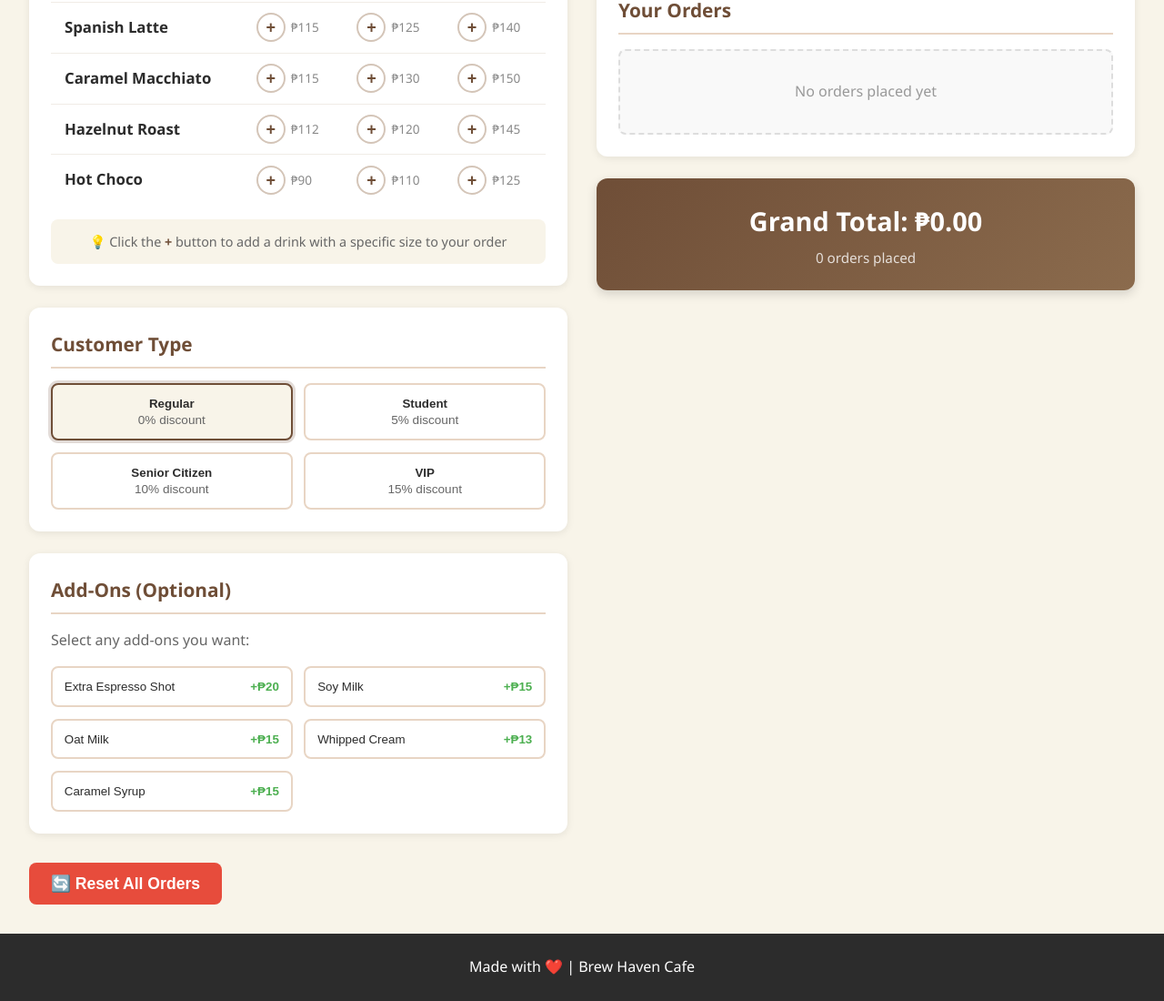
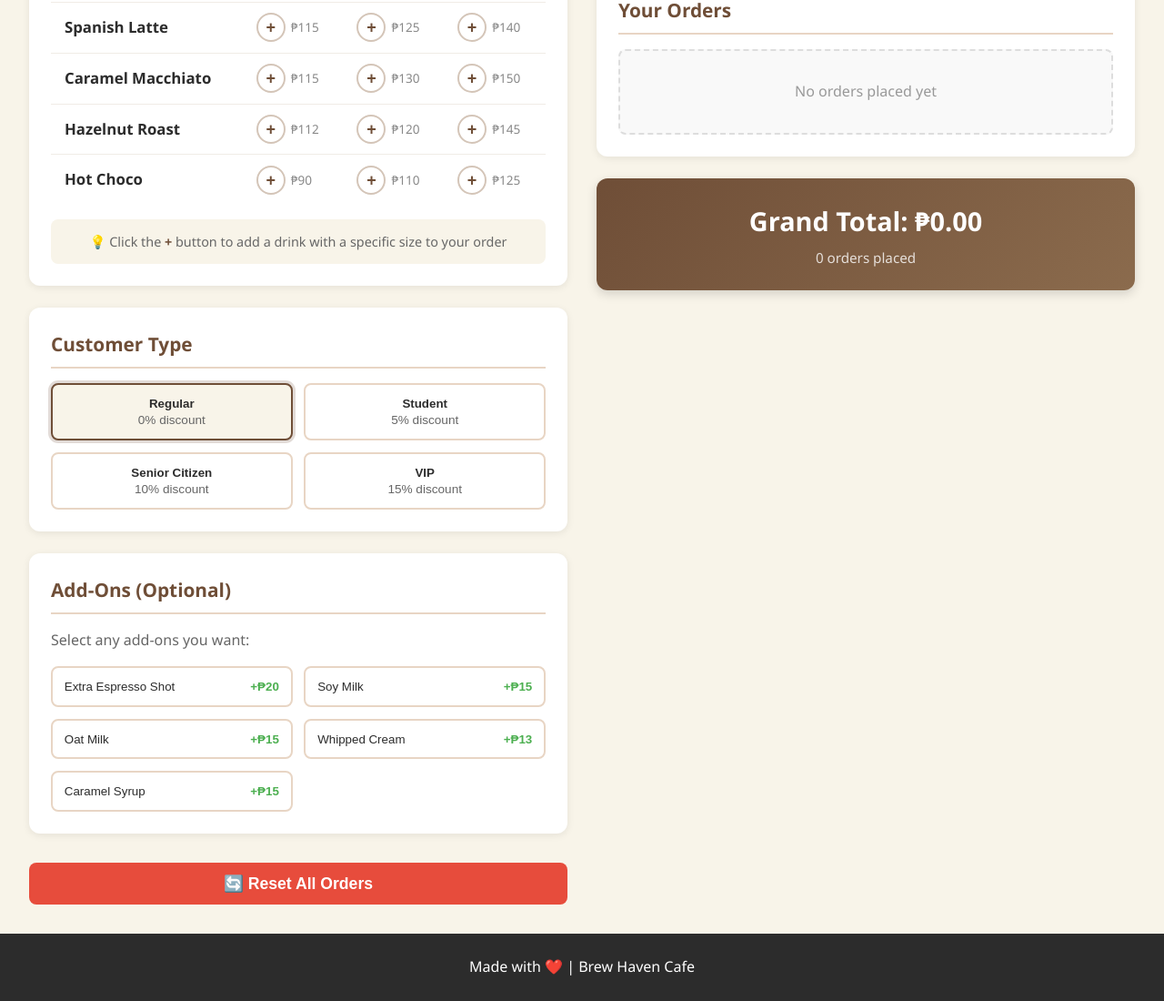
Before and after one commit to amhelie30/CafeOrderingSystem-ODDAtelier, a React (Create React App) app in the folder cafe-ordering-system/: page / in a window 1280 px wide. Shown: the part 402-1502 px from the top of the page at 91% size. Built offline with nearby package versions, Linux system fonts and the light colour scheme.

Commit message:
update button styles for better usability

```diff
--- a/cafe-ordering-system/src/App.css
+++ b/cafe-ordering-system/src/App.css
@@ -186,3 +186,71 @@ body {
     padding: 1rem;
   }
 }
+
+/* ===== LEFT PANEL ADJUSTMENTS ===== */
+.left-panel {
+  display: flex;
+  flex-direction: column;
+  gap: 1.5rem;
+}
+
+/* ===== ACTION BUTTONS UPDATED ===== */
+.action-buttons {
+  display: flex;
+  gap: 1rem;
+  margin-top: 0.5rem;
+}
+
+/* Reset button only (Place Order removed) */
+.reset-btn {
+  width: 100%;
+  padding: 0.8rem 1.5rem;
+  background: #e74c3c;
+  color: white;
+  border: none;
+  border-radius: 8px;
+  font-size: 1.1rem;
+  font-weight: 600;
+  cursor: pointer;
+  transition: all 0.3s ease;
+}
+
+.reset-btn:hover {
+  background: #c0392b;
+  transform: translateY(-2px);
+  box-shadow: 0 4px 12px rgba(231, 76, 60, 0.3);
+}
+
+/* ===== SUCCESS MESSAGE ===== */
+.success-message {
+  padding: 1rem;
+  background-color: #d4edda;
+  color: #155724;
+  border: 1px solid #c3e6cb;
+  border-radius: 8px;
+  text-align: center;
+  font-weight: 500;
+  animation: slideIn 0.5s ease;
+}
+
+/* ===== RESPONSIVE ADJUSTMENTS ===== */
+@media (max-width: 968px) {
+  .main-content {
+    grid-template-columns: 1fr;
+    padding: 1rem;
+  }
+}
+
+@media (max-width: 600px) {
+  .app-header h1 {
+    font-size: 1.8rem;
+  }
+
+  .action-buttons {
+    flex-direction: column;
+  }
+
+  .main-content {
+    padding: 1rem;
+  }
+}
```
